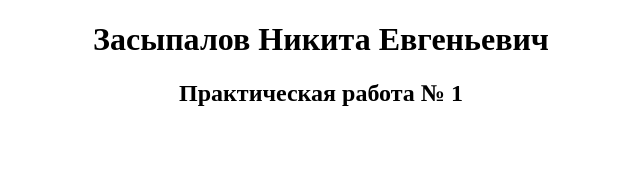
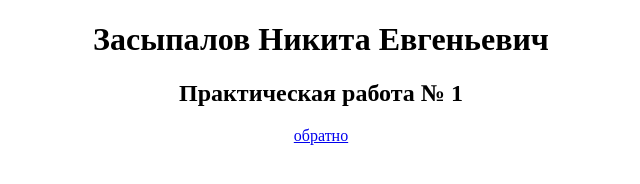
Before and after one commit to DangerRyzhiy/Practice1, a plain HTML site: page html2.html in a window 1280 px wide. Shown: the full height of the page, 319-959 px from the left. Drawn offline with Linux system fonts and the light colour scheme.

Commit message:
Update html2.html

```diff
--- a/html2.html
+++ b/html2.html
@@ -7,5 +7,6 @@
     <center>
        <h1> Засыпалов Никита Евгеньевич </h1>
        <h2>Практическая работа № 1</h2>
+       <a href = "https://htmlpreview.github.io/?https://raw.githubusercontent.com/DangerRyzhiy/Practice1/main/index.html"> обратно </a>
   </body>
 </html>
```
